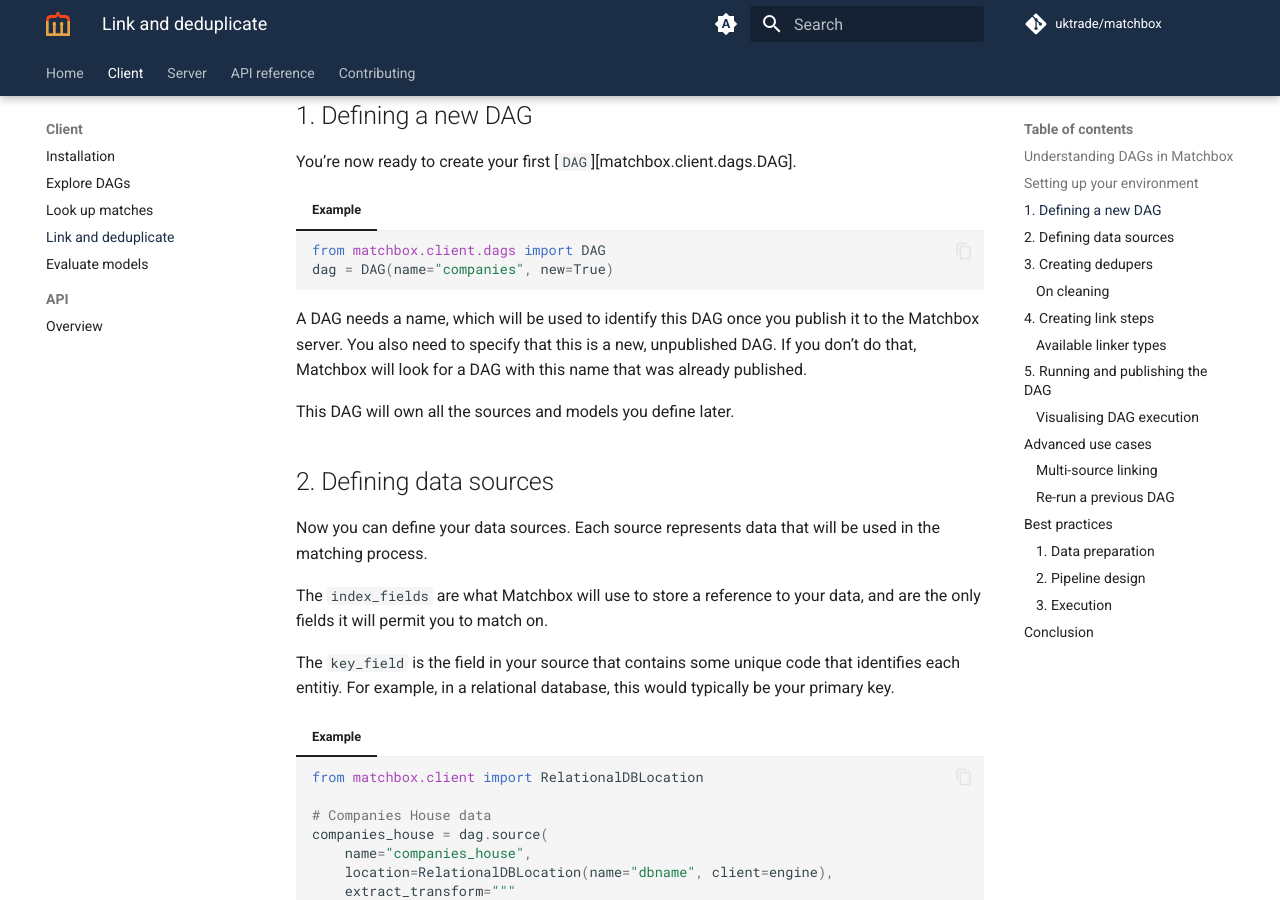
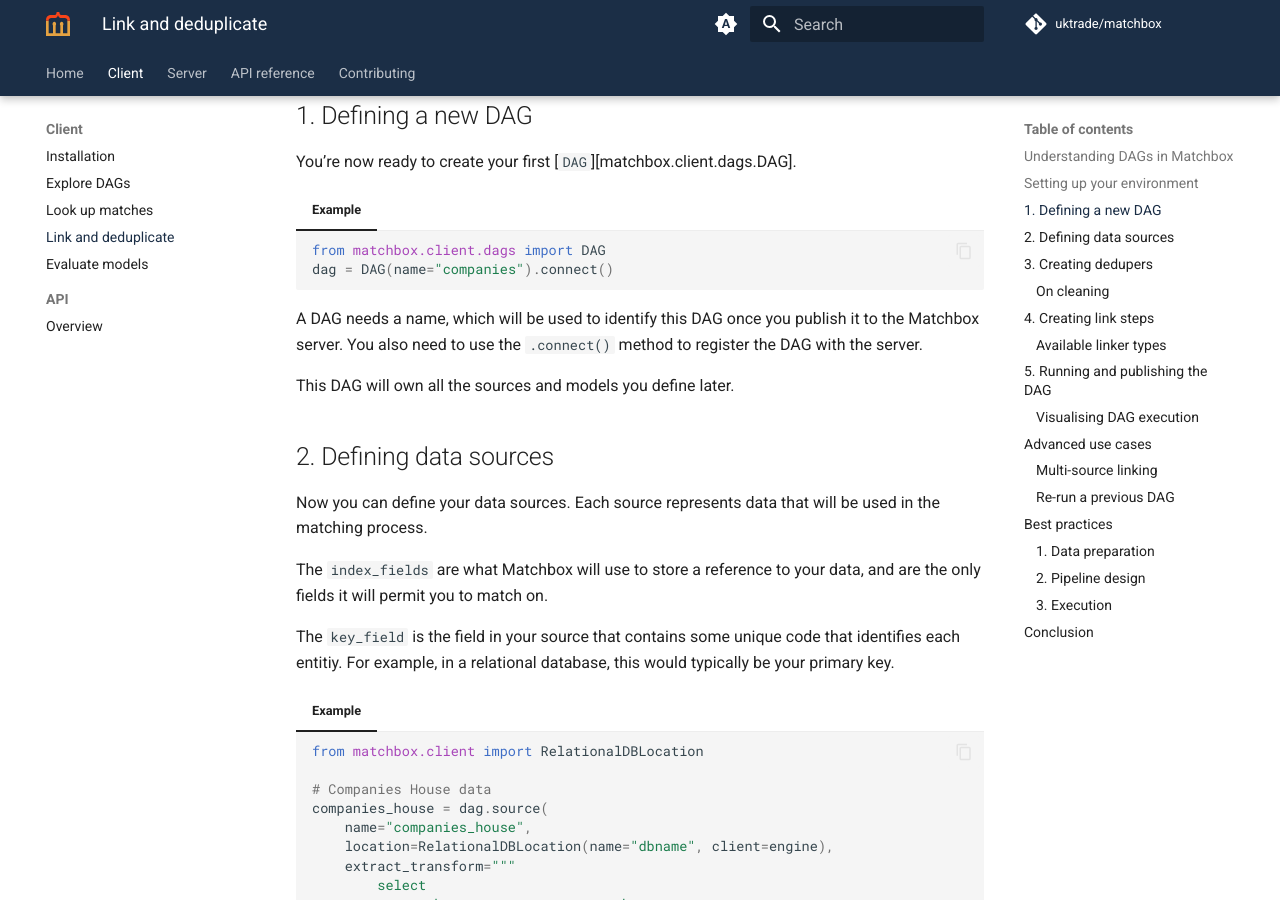
Before and after one commit to will-langdale/matchbox, an MkDocs documentation site: the page built from docs/client/link-data.md, in a window 1280 px wide and 900 px high, scrolled down 1955 px. Built offline with MkDocs 1.6.1 and Material for MkDocs 9.7.7, drawn with Linux system fonts in a browser that asks for light colours; comment, search, counter and statistics services are not loaded; some of the changed text lies outside the part shown.

Commit message:
Polish and document new interface

````diff
--- a/docs/client/link-data.md
+++ b/docs/client/link-data.md
@@ -78,10 +78,10 @@
 === "Example"
     ```python
     from matchbox.client.dags import DAG
-    dag = DAG(name="companies", new=True)
+    dag = DAG(name="companies").connect()
     ```
 
-A DAG needs a name, which will be used to identify this DAG once you publish it to the Matchbox server. You also need to specify that this is a new, unpublished DAG. If you don't do that, Matchbox will look for a DAG with this name that was already published.
+A DAG needs a name, which will be used to identify this DAG once you publish it to the Matchbox server. You also need to use the `.connect()` method to register the DAG with the server.
 
 This DAG will own all the sources and models you define later.
 
@@ -531,12 +531,14 @@
 
 === "Example"
     ```python
-    # Retrieve published DAG
-    old_dag = DAG(name="companies")
-    # Generate a new DAG from it
-    new_dag = old_dag.clone()
-    new_dag.run_and_sync()
-    new_dag.publish()
+    # Create a new DAG identical to the previous default
+    dag = DAG(name="companies").connect().load_default(
+        location=RelationalDBLocation(name="dbname", client=engine)
+    )
+    # Run new DAG
+    dag.run_and_sync()
+    # Make the DAG the new default
+    dag.set_default()
     ```
 
 ## Best practices
````
Also changed, not shown: other parts of docs/client/link-data.md (+1 -1 lines), docs/api/common/factories/index.md (+2 -2 lines), docs/client/evaluation.md (+1 -1 lines), docs/client/look-up.md (+2 -2 lines), 7 other files.
